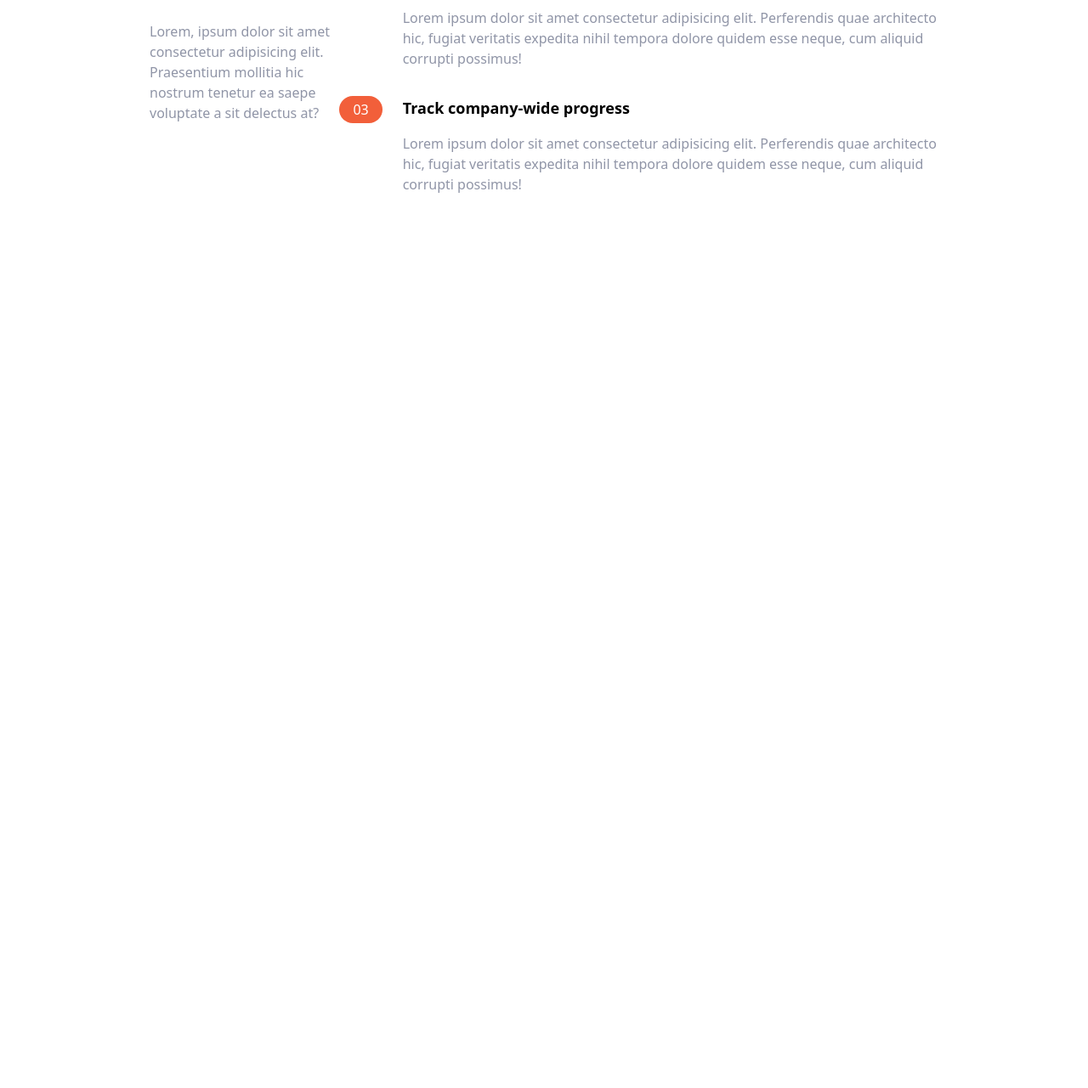
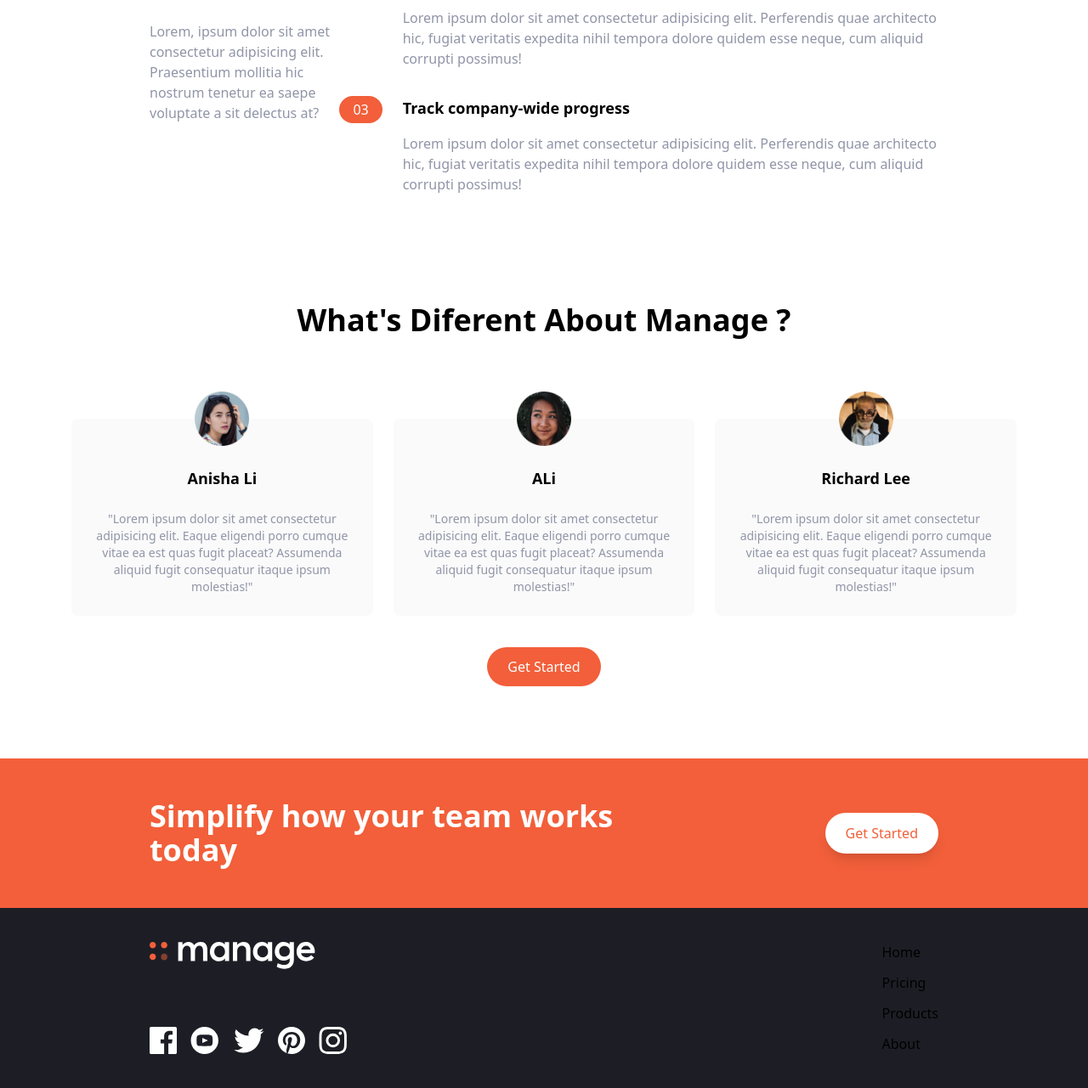
Before and after one commit to wahyu-93/tailwind-2-crash, a website: page src/index.html in a window 1280 px wide. Shown: the part 847-2128 px from the top of the page at 85% size. Before the commit the page ends 1076 px from the top, so only its background shows below. Drawn offline with Linux system fonts and the light colour scheme.

Commit message:
section testimoni dan cta done

```diff
--- a/src/index.html
+++ b/src/index.html
@@ -179,5 +179,132 @@
         </div>
       </div>
     </section>
+
+    <!-- testimonial -->
+    <section id="testimonial">
+      <!-- container to heading ad testo block -->
+      <div class="max-w-6xl px-5 mx-auto mt-32 text-center">
+        <!-- heading -->
+        <h2 class="text-4xl font-bold text-center">
+          What's Diferent About Manage ?
+        </h2>
+
+        <!-- testimonoal continer -->
+        <div class="flex flex-col mt-24 md:flex-row md:space-x-6">
+          <!-- testmimoni 1 -->
+          <div
+            class="flex flex-col items-center p-6 space-y-6 bg-veryLightGray rounded-lg mb-12 md:w-1/3"
+          >
+            <img src="/img/avatar-anisha.png" class="w-16 -mt-14" />
+            <h5 class="text-lg font-bold">Anisha Li</h5>
+            <p class="text-sm text-darkGrayishBlue">
+              "Lorem ipsum dolor sit amet consectetur adipisicing elit. Eaque
+              eligendi porro cumque vitae ea est quas fugit placeat? Assumenda
+              aliquid fugit consequatur itaque ipsum molestias!"
+            </p>
+          </div>
+
+          <!-- testmimoni 2 -->
+          <div
+            class="flex flex-col items-center p-6 space-y-6 bg-veryLightGray rounded-lg mb-12 md:w-1/3"
+          >
+            <img src="/img/avatar-ali.png" class="w-16 -mt-14" />
+            <h5 class="text-lg font-bold">ALi</h5>
+            <p class="text-sm text-darkGrayishBlue">
+              "Lorem ipsum dolor sit amet consectetur adipisicing elit. Eaque
+              eligendi porro cumque vitae ea est quas fugit placeat? Assumenda
+              aliquid fugit consequatur itaque ipsum molestias!"
+            </p>
+          </div>
+
+          <!-- testmimoni 3 -->
+          <div
+            class="flex flex-col items-center p-6 space-y-6 bg-veryLightGray rounded-lg mb-12 md:w-1/3"
+          >
+            <img src="/img/avatar-richard.png" class="w-16 -mt-14" />
+            <h5 class="text-lg font-bold">Richard Lee</h5>
+            <p class="text-sm text-darkGrayishBlue">
+              "Lorem ipsum dolor sit amet consectetur adipisicing elit. Eaque
+              eligendi porro cumque vitae ea est quas fugit placeat? Assumenda
+              aliquid fugit consequatur itaque ipsum molestias!"
+            </p>
+          </div>
+        </div>
+        <a
+          href=""
+          class="p-2 px-6 py-3 bg-brightRed text-white rounded-full baseline hover:bg-brightRedLight"
+        >
+          Get Started
+        </a>
+      </div>
+    </section>
+
+    <!-- section CTA -->
+    <section id="cta" class="bg-brightRed">
+      <!-- flex container -->
+      <div
+        class="container flex flex-col items-center justify-between px-6 py-24 mx-auto space-y-12 md:py-12 md:flex-row md:space-y-0 mt-24"
+      >
+        <!-- heading -->
+        <h2
+          class="text-5xl font-bold leading-tight text-center text-white md:text-4xl md:max-w-xl md:text-left"
+        >
+          Simplify how your team works today
+        </h2>
+
+        <a
+          href=""
+          class="p-2 px-6 py-3 bg-white text-brightRed rounded-full baseline shadow-lg hover:bg-gray-200"
+        >
+          Get Started
+        </a>
+      </div>
+    </section>
+
+    <!-- footer -->
+    <footer class="bg-veryDarkBlue">
+      <!-- flex container -->
+      <div
+        class="container flex flex-col-reverse justify-between px-6 py-10 mx-auto space-y-8 md:flex-row md:space-y-0"
+      >
+        <!-- logo and social links container -->
+        <div
+          class="flex flex-col-reverse items-center justify-between space-y-12 md:flex-col md:space-y-0 md:items-start"
+        >
+          <!-- logo -->
+          <div>
+            <img src="/img/logo-white.svg" class="h-8" />
+          </div>
+          <!-- social links container -->
+          <div class="flex justify-center space-x-4">
+            <a href="">
+              <img src="/img/icon-facebook.svg" class="h-8" />
+            </a>
+            <a href="">
+              <img src="/img/icon-youtube.svg" class="h-8" />
+            </a>
+            <a href="">
+              <img src="/img/icon-twitter.svg" class="h-8" />
+            </a>
+            <a href="">
+              <img src="/img/icon-pinterest.svg" class="h-8" />
+            </a>
+            <a href="">
+              <img src="/img/icon-instagram.svg" class="h-8" />
+            </a>
+          </div>
+        </div>
+
+        <!-- list container -->
+        <div class="flex justify-around space-x-32">
+          <div class="flex flex-col space-y-3 text-whiet">
+            <a href="" class="hover:text-brightRed">Home</a>
+            <a href="" class="hover:text-brightRed">Pricing</a>
+            <a href="" class="hover:text-brightRed">Products</a>
+            <a href="" class="hover:text-brightRed">About</a>
+          </div>
+        </div>
+      </div>
+    </footer>
   </body>
 </html>
```
Also changed, not shown: dist/css/main.css.
